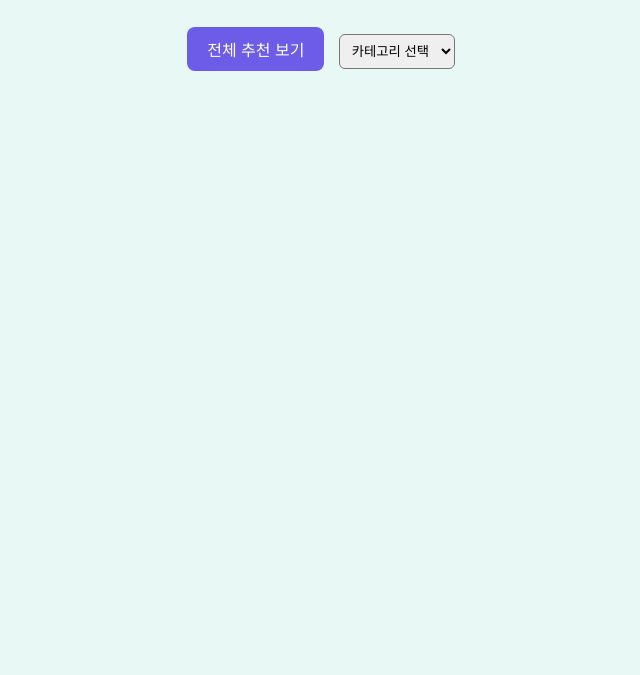
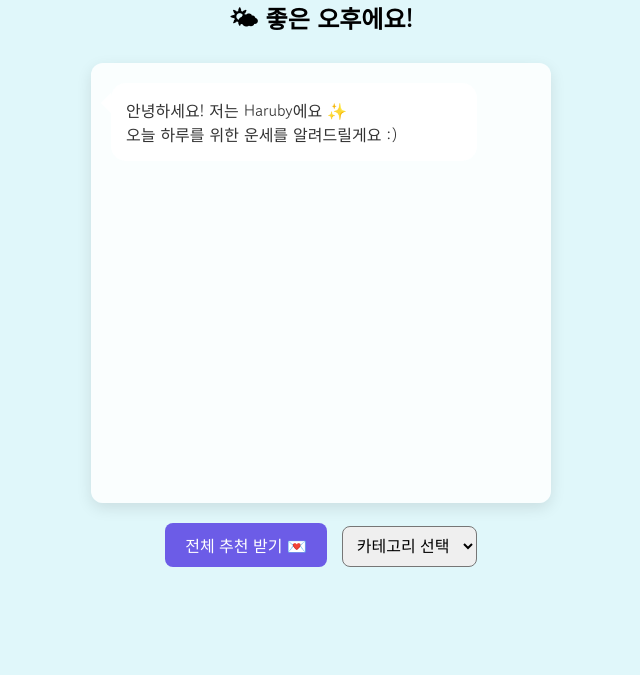
Before and after one commit to pdmstj/Haruby, a website: page public/index.html in a window 1280 px wide. Shown: the part 125-800 px from the top of the page, without its empty margins (319-959 px from the left). Drawn offline with Linux system fonts and the light colour scheme.

Commit message:
메인화면 UI수정

```diff
--- a/public/index.html
+++ b/public/index.html
@@ -1,72 +1,97 @@
 <!DOCTYPE html>
 <html lang="ko">
 <head>
-  <meta charset="UTF-8">
-  <title>오늘의 운세 추천</title>
-  <link rel="stylesheet" href="style.css">
+  <meta charset="UTF-8" />
+  <title>🌟 Haruby 운세 챗봇</title>
+  <link rel="stylesheet" href="style.css" />
+  <link href="https://fonts.googleapis.com/css2?family=Gowun+Dodum&display=swap" rel="stylesheet">
+
 </head>
 <body id="main-body">
-  <h1 id="greeting">✨ Haruby ✨</h1>
-  <div class="chatbot-container">
-    <button onclick="getFortune()">전체 추천 보기</button>
+  <div class="chat-container">
+    <h1 id="greeting">Haruby 🐣</h1>
+    <div id="chat-box" class="chat-box">
+      <div class="haruby-bubble fade-in">
+        안녕하세요! 저는 Haruby에요 ✨<br>오늘 하루를 위한 운세를 알려드릴게요 :)
+      </div>
+    </div>
 
-    <select id="categorySelect" onchange="getCategory()">
-      <option value="">카테고리 선택</option>
-      <option value="foods">음식</option>
-      <option value="musics">음악</option>
-      <option value="games">게임</option>
-    </select>
-
-    <div id="result" class="chat-box"></div>
+    <div class="input-area">
+      <button onclick="getFortune()">전체 추천 받기 💌</button>
+      <select id="categorySelect" onchange="getCategory()">
+        <option value="">카테고리 선택</option>
+        <option value="foods">음식 🍜</option>
+        <option value="musics">음악 🎵</option>
+        <option value="games">게임 🎮</option>
+      </select>
+    </div>
   </div>
 
   <script>
+    const chatBox = document.getElementById("chat-box");
+
+    function appendHarubyBubble(text) {
+      const bubble = document.createElement("div");
+      bubble.className = "haruby-bubble fade-in";
+      bubble.innerHTML = text;
+      chatBox.appendChild(bubble);
+      chatBox.scrollTop = chatBox.scrollHeight;
+    }
+
     function getFortune() {
-      document.getElementById('result').innerHTML = "<div class='bubble'>🔮 운세를 가져오는 중...</div>";
-      fetch('/today-luck')
-        .then(res => res.json())
-        .then(data => {
+      appendHarubyBubble("🔮 운세를 점치는 중이에요...");
+      fetch("/today-luck")
+        .then((res) => res.json())
+        .then((data) => {
           if (data.error) return alert(data.error);
-          document.getElementById('result').innerHTML = `
-            <div class="bubble"><strong>🌟 운세</strong><br>${data.운세}</div>
-            <div class="bubble"><strong>🍜 음식</strong><br>${data.음식}</div>
-            <div class="bubble"><strong>🎵 음악</strong><br>${data.음악}</div>
-            <div class="bubble"><strong>🎮 게임</strong><br>${data.게임}</div>
-          `;
+
+          setTimeout(() => {
+            appendHarubyBubble(`🌟 오늘의 운세:<br><em>${data.운세}</em>`);
+          }, 500);
+
+          setTimeout(() => {
+            appendHarubyBubble(`🍽 오늘의 음식 추천은요...<br><strong>${data.음식}</strong> 입니다!`);
+          }, 1000);
+
+          setTimeout(() => {
+            appendHarubyBubble(`🎧 오늘 들으면 좋은 음악은<br><strong>${data.음악}</strong> 이에요.`);
+          }, 1500);
+
+          setTimeout(() => {
+            appendHarubyBubble(`🕹 오늘은 <strong>${data.게임}</strong> 게임 어때요?`);
+          }, 2000);
         });
     }
 
     function getCategory() {
-      const category = document.getElementById('categorySelect').value;
+      const category = document.getElementById("categorySelect").value;
       if (!category) return;
+      appendHarubyBubble("🧠 카테고리를 분석하는 중...");
       fetch(`/today-luck/${category}`)
-        .then(res => res.json())
-        .then(data => {
+        .then((res) => res.json())
+        .then((data) => {
           if (data.error) return alert(data.error);
-          document.getElementById('result').innerHTML = `
-            <div class="bubble"><strong>🎁 추천 ${category}</strong><br>${data[category]}</div>
-          `;
+          appendHarubyBubble(`🎁 오늘의 추천 ${category}:<br><strong>${data[category]}</strong>`);
         });
     }
 
-    // 시간대별 인사말 및 배경 설정
     const now = new Date();
     const hour = now.getHours();
-    const body = document.getElementById('main-body');
-    const greeting = document.getElementById('greeting');
+    const body = document.getElementById("main-body");
+    const greeting = document.getElementById("greeting");
 
     if (hour >= 5 && hour < 12) {
-      body.classList.add('morning');
-      greeting.innerText = '☀️ 좋은 아침이에요!';
+      body.classList.add("morning");
+      greeting.innerText = "☀️ 좋은 아침이에요!";
     } else if (hour >= 12 && hour < 17) {
-      body.classList.add('afternoon');
-      greeting.innerText = '🌤 좋은 오후에요!';
+      body.classList.add("afternoon");
+      greeting.innerText = "🌤 좋은 오후에요!";
     } else if (hour >= 17 && hour < 21) {
-      body.classList.add('evening');
-      greeting.innerText = '🌇 좋은 저녁이에요!';
+      body.classList.add("evening");
+      greeting.innerText = "🌇 좋은 저녁이에요!";
     } else {
-      body.classList.add('night');
-      greeting.innerText = '🌙 편안한 밤 되세요!';
+      body.classList.add("night");
+      greeting.innerText = "🌙 편안한 밤 되세요!";
     }
   </script>
 </body>
--- a/public/style.css
+++ b/public/style.css
@@ -1,30 +1,79 @@
 body {
-  font-family: "Pretendard", sans-serif;
-  text-align: center;
-  padding: 40px;
+  font-family: 'Gowun Dodum', sans-serif;
+  margin: 0;
+  padding: 0;
+  display: flex;
+  justify-content: center;
+  align-items: center;
+  min-height: 100vh;
   transition: background 0.5s ease;
 }
 
 .morning {
-  background: #fef9e7;
+  background: #FFF8DC;
+}
+.afternoon {
+  background: #E0F7FA;
+}
+.evening {
+  background: #FFDAB9;
+}
+.night {
+  background: #2c3e50;
+  color: #fff;
 }
 
-.afternoon {
-  background: #e8f8f5;
-}
-
-.evening {
-  background: #fdebd0;
-}
-
-.night {
-  background: #2c3e50;
-  color: white;
+.chat-container {
+  width: 100%;
+  max-width: 500px;
+  padding: 20px;
+  box-sizing: border-box;
 }
 
 h1 {
-  font-size: 30px;
-  margin-bottom: 30px;
+  text-align: center;
+  margin-bottom: 20px;
+  font-size: 24px;
+}
+
+.chat-box {
+  background: rgba(255, 255, 255, 0.85);
+  padding: 20px;
+  border-radius: 12px;
+  height: 400px;
+  overflow-y: auto;
+  box-shadow: 0 5px 15px rgba(0,0,0,0.1);
+  margin-bottom: 20px;
+}
+
+.haruby-bubble {
+  background: #ffffff;
+  color: #333;
+  padding: 15px;
+  border-radius: 15px;
+  margin-bottom: 10px;
+  max-width: 80%;
+  text-align: left;
+  position: relative;
+  font-size: 16px;
+  line-height: 1.5;
+}
+
+.haruby-bubble::after {
+  content: "";
+  position: absolute;
+  top: 0;
+  left: -10px;
+  width: 0;
+  height: 0;
+  border: 10px solid transparent;
+  border-right-color: white;
+  border-left: 0;
+  margin-top: 10px;
+}
+
+.input-area {
+  text-align: center;
 }
 
 button {
@@ -35,43 +84,27 @@ button {
   font-size: 16px;
   border-radius: 8px;
   cursor: pointer;
-  margin-bottom: 20px;
+  margin-right: 10px;
 }
 
 select {
-  padding: 8px;
-  border-radius: 6px;
-  margin-left: 10px;
-}
-
-.chat-box {
-  margin-top: 30px;
-}
-
-.bubble {
-  display: inline-block;
-  text-align: left;
-  background: white;
-  color: black; /* 이거 추가! */
-  padding: 15px 20px;
-  margin: 10px;
-  border-radius: 15px;
-  max-width: 80%;
-  box-shadow: 0 5px 15px rgba(0, 0, 0, 0.1);
-  position: relative;
+  padding: 10px;
+  border-radius: 8px;
+  font-size: 16px;
 }
 
 
-.bubble::after {
-  content: "";
-  position: absolute;
-  bottom: 0;
-  left: 20px;
-  width: 0;
-  height: 0;
-  border: 15px solid transparent;
-  border-top-color: white;
-  border-bottom: 0;
-  margin-left: -15px;
-  margin-bottom: -15px;
+@keyframes fadeInUp {
+  from {
+    opacity: 0;
+    transform: translateY(10px);
+  }
+  to {
+    opacity: 1;
+    transform: translateY(0);
+  }
 }
+
+.fade-in {
+  animation: fadeInUp 0.4s ease;
+}
```
